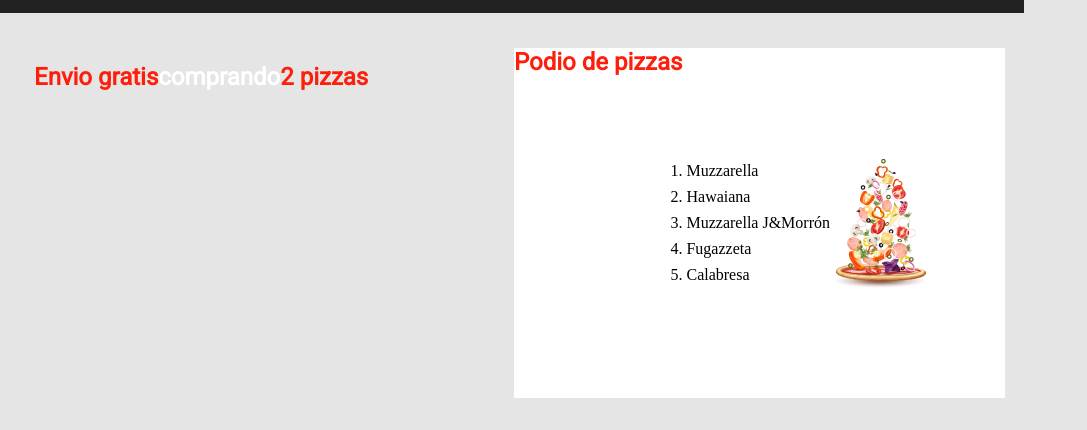
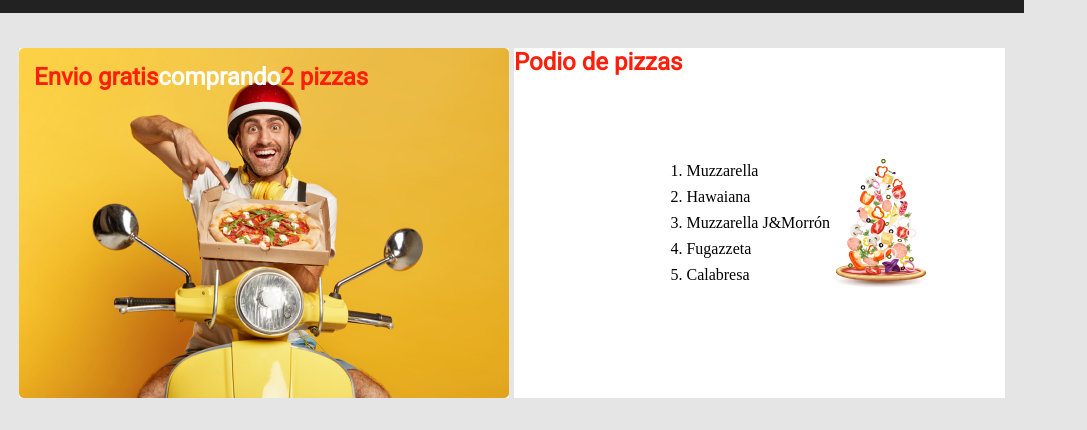
Before and after one commit to FLORCACHANOSKY/FRONTEND_Clase11Pizza, a plain HTML site: page index.html in a window 1280 px wide. Shown: the part 87-517 px from the top of the page, without its empty margins (0-1087 px from the left). Drawn offline with Linux system fonts and the light colour scheme.

Commit message:
correciones

```diff
--- a/css/style.css
+++ b/css/style.css
@@ -69,7 +69,7 @@ a {
 
 
 .padre2 {
-    background-image: url ('/Users/florcachanosky/Desktop/Flor/DH/B1/FRONTEND I/CLASE 11/img/Moto.jpg');
+    background-image: url('../img/Moto.jpg');
     display: flex;
     flex-wrap: wrap;
     justify-content: flex-start;
```
